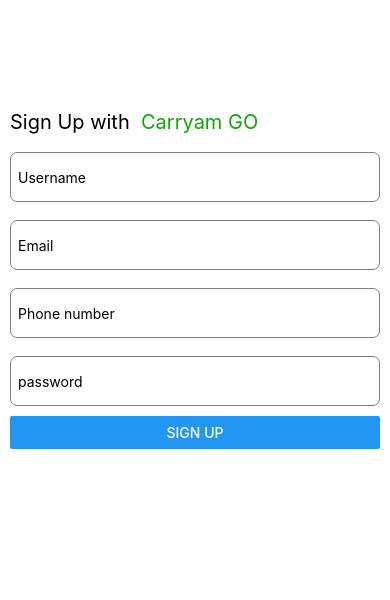
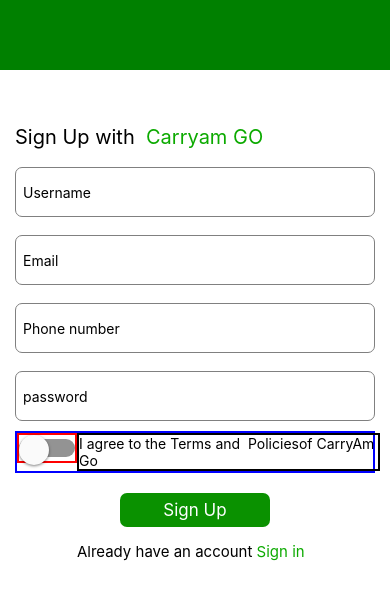
Before and after one commit to Ambe-Mbong-Nwi/CEF_440-NAFAB, a React Native app in the folder AwesomeProject/: screen / in a window 390 px wide. Shown: the top 600 px of the page. Built offline with nearby package versions, Linux system fonts and the light colour scheme.

Commit message:
changes dient o the form

```diff
--- a/AwesomeProject/App.js
+++ b/AwesomeProject/App.js
@@ -1,21 +1,22 @@
 import { StatusBar } from 'expo-status-bar';
-import { Button, StyleSheet, Text, View,TextInput } from 'react-native';
+import { Button, StyleSheet, Text, View,TextInput,SafeAreaView } from 'react-native';
 import SignUp from './Componetns/Form/SignUp';
 
 export default function App() {
   return (
+    <SafeAreaView style={{  backgroundColor:'green' }} >
     <View style={styles.container}>
       <SignUp/>
     </View>
-
+    </SafeAreaView>
   );
 }
 
 const styles = StyleSheet.create({
   container: {
-    flex: 1,
     backgroundColor: '#fff',
-    marginTop:100,
-    padding:10
+    marginTop:70,
+    padding:15,
+    paddingTop:55
   },
 });
--- a/AwesomeProject/Componetns/Form/SignUp.jsx
+++ b/AwesomeProject/Componetns/Form/SignUp.jsx
@@ -1,10 +1,13 @@
-import { View, Text,TextInput,Button,StyleSheet } from 'react-native'
+import { View, Text,TextInput,Button,StyleSheet,TouchableOpacity,Switch  } from 'react-native'
 import React from 'react'
 
 export default function SignUp() {
+  // write the funcion
+function trymy(){
+  alert("yo");
+}
   return (
-    <View>
-
+    <View >
     <Text
       style={{
       marginBottom:10,
@@ -13,7 +16,7 @@
     >
    Sign Up with
    <Text
-           style={{
+          style={{
             color:'#0CAA00',
           }}
    >  Carryam GO</Text>
@@ -32,22 +35,54 @@
 style={styles.Textinput}
 placeholder='Phone number'
   />
-{/* subjected to changes for the select input field  */}
 <TextInput
 style={styles.Textinput}
  secureTextEntry={true}
  placeholder='password'
   />
+  {/* subjected to massive changes  */}
+          <View
+          style={{
+            borderColor:'blue',
+            borderWidth:2,
+            flexDirection:'row'
+          }}
+          >
+          <View
+          >
+             <Switch
+                         style={{
+                          borderColor:'red',
+                          borderWidth:2,
+                          height:30
+                        }}
+             />
+              </View>
 
-<Button
- title='Sign up'
- style={{
-    backgroundColor: "red",
-    width: 10,
-    height: 40,
-    borderRadius: 50,
-    color:'red'
-  }} />
+          <View
+                 style={{
+                  borderColor:'black',
+                  borderWidth:2,
+                  width:'85%'
+                }}
+          >
+            <Text>I agree to the
+              <Text> Terms</Text> and  <Text>Policies</Text>
+              of CarryAm Go
+             </Text>
+
+           </View>
+          </View>
+
+  <View style={styles.container}>
+      <TouchableOpacity
+      onPress={trymy}
+      style={styles.button} >
+          <Text style={styles.btnText}  >Sign Up</Text>
+  </TouchableOpacity>
+  <Text style={{fontSize:15  }}  >Already have an account
+     <Text style={styles.text} > Sign in </Text> </Text>
+    </View>
 
   </View>
   </View>
@@ -65,5 +100,29 @@
         marginBottom:10,
         borderRadius:7,
         paddingLeft:7
+    },
+    btnText:{
+      color:'white',
+      fontSize:17,
+      textAlign:'center'
+    },
+    button:{
+      backgroundColor:'#0A9100',
+      paddingTop:7,
+      paddingBottom:7,
+      width:150,
+      borderRadius:7,
+      marginBottom:15,
+      marginTop:20
+    },
+    container: {
+      justifyContent: 'center',
+      alignItems: 'center',
+    },
+    text:{
+      color:'#0CAA00'
     }
+
+
+
 })
```
